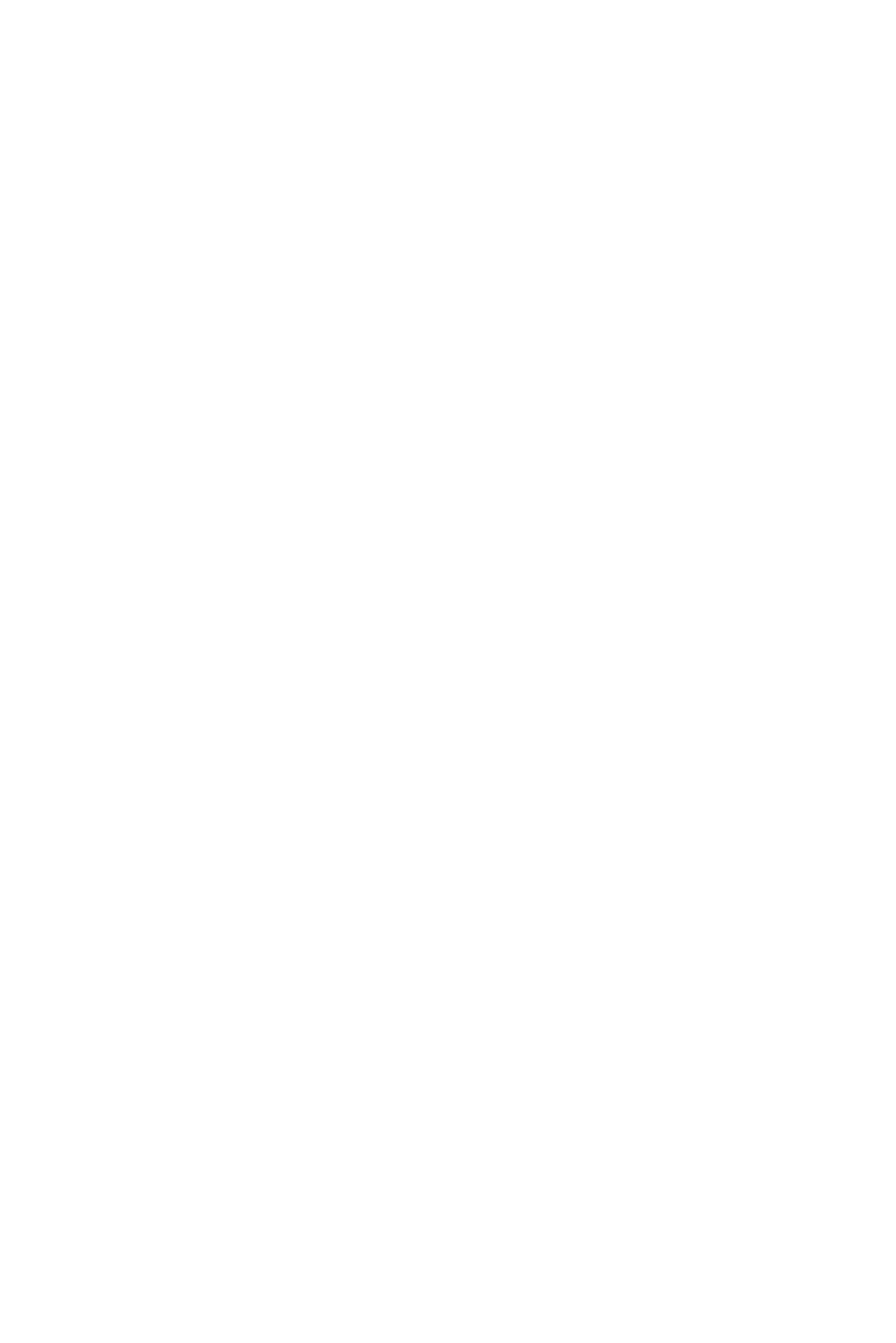
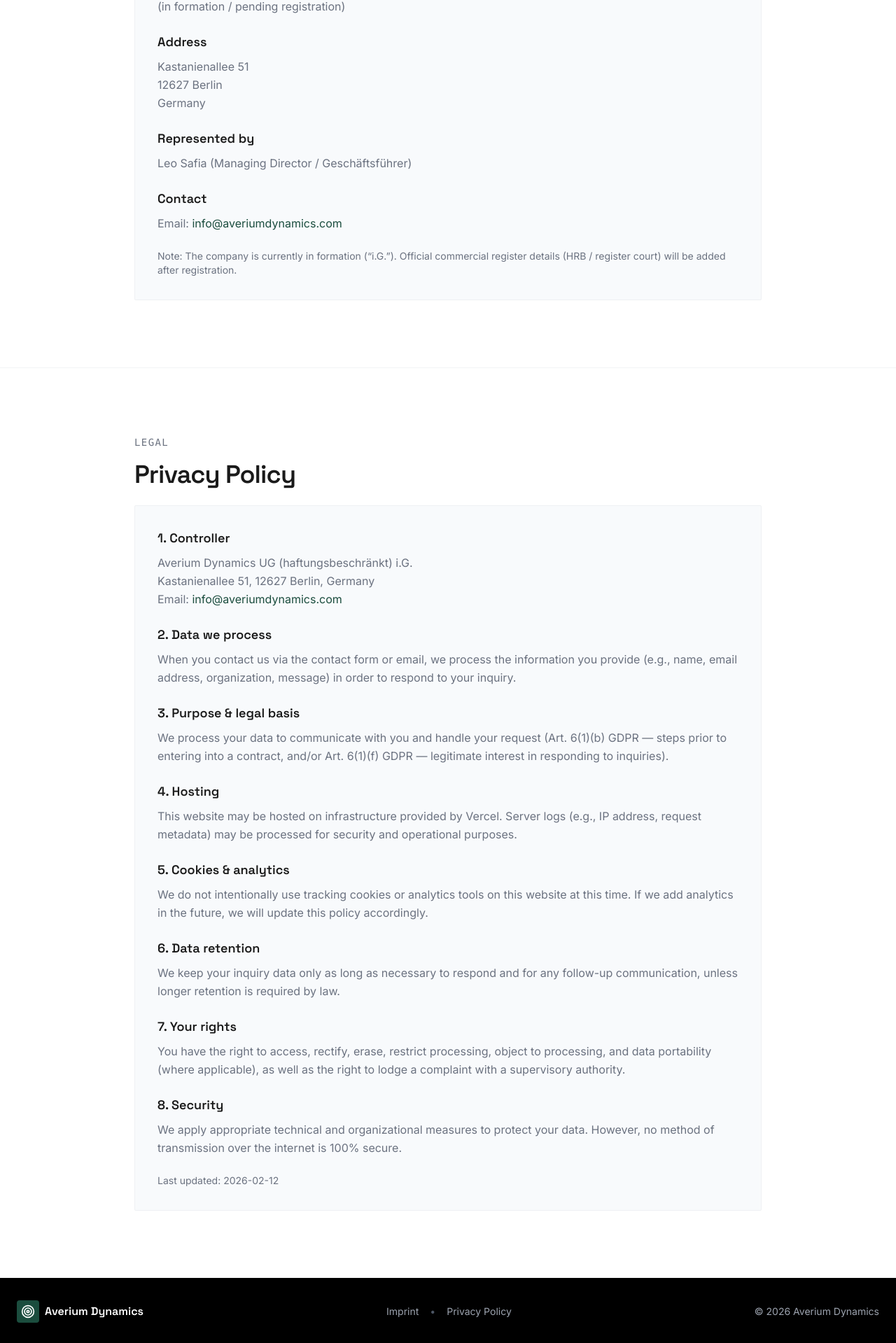
Before and after one commit to Averium-design/averium-dynamics, a React (Create React App) app: page / in a window 1280 px wide. Shown: the part 6083-8002 px from the top of the page at 70% size. Before the commit the page ends 5883 px from the top, so only its background shows below. Built offline with nearby package versions, Linux system fonts and the light colour scheme; the HTML template or start-up script is replaced by a standard one.

Commit message:
Update App.js

```diff
--- a/src/App.js
+++ b/src/App.js
@@ -333,6 +333,135 @@ function App() {
           </div>
         </div>
       </section>
+      {/* LEGAL */}
+<section id="imprint" className="py-16 md:py-24 bg-white border-t border-border/50">
+  <div className="container mx-auto px-6">
+    <div className="max-w-4xl mx-auto">
+      <p className="text-sm font-mono uppercase tracking-widest text-foreground-muted mb-4">LEGAL</p>
+      <h2 className="text-3xl md:text-4xl font-semibold tracking-tight text-foreground mb-6 font-heading">
+        Imprint
+      </h2>
+
+      <div className="bg-slate-50 border border-border/50 p-6 md:p-8 rounded-sm space-y-6">
+        <div>
+          <h3 className="text-lg font-semibold text-foreground mb-2">Company</h3>
+          <p className="text-foreground-muted leading-relaxed">
+            <strong>Averium Dynamics UG (haftungsbeschränkt) i.G.</strong><br />
+            (in formation / pending registration)
+          </p>
+        </div>
+
+        <div>
+          <h3 className="text-lg font-semibold text-foreground mb-2">Address</h3>
+          <p className="text-foreground-muted leading-relaxed">
+            Kastanienallee 51<br />
+            12627 Berlin<br />
+            Germany
+          </p>
+        </div>
+
+        <div>
+          <h3 className="text-lg font-semibold text-foreground mb-2">Represented by</h3>
+          <p className="text-foreground-muted leading-relaxed">
+            Leo Safia (Managing Director / Geschäftsführer)
+          </p>
+        </div>
+
+        <div>
+          <h3 className="text-lg font-semibold text-foreground mb-2">Contact</h3>
+          <p className="text-foreground-muted leading-relaxed">
+            Email: <a className="text-primary hover:underline" href="mailto:info@averiumdynamics.com">info@averiumdynamics.com</a>
+          </p>
+        </div>
+
+        <div className="text-sm text-foreground-muted">
+          Note: The company is currently in formation (“i.G.”). Official commercial register details (HRB / register court) will be added after registration.
+        </div>
+      </div>
+    </div>
+  </div>
+</section>
+
+<section id="privacy" className="py-16 md:py-24 bg-white border-t border-border/50">
+  <div className="container mx-auto px-6">
+    <div className="max-w-4xl mx-auto">
+      <p className="text-sm font-mono uppercase tracking-widest text-foreground-muted mb-4">LEGAL</p>
+      <h2 className="text-3xl md:text-4xl font-semibold tracking-tight text-foreground mb-6 font-heading">
+        Privacy Policy
+      </h2>
+
+      <div className="bg-slate-50 border border-border/50 p-6 md:p-8 rounded-sm space-y-6 text-foreground-muted leading-relaxed">
+        <div>
+          <h3 className="text-lg font-semibold text-foreground mb-2">1. Controller</h3>
+          <p>
+            Averium Dynamics UG (haftungsbeschränkt) i.G.<br />
+            Kastanienallee 51, 12627 Berlin, Germany<br />
+            Email: <a className="text-primary hover:underline" href="mailto:info@averiumdynamics.com">info@averiumdynamics.com</a>
+          </p>
+        </div>
+
+        <div>
+          <h3 className="text-lg font-semibold text-foreground mb-2">2. Data we process</h3>
+          <p>
+            When you contact us via the contact form or email, we process the information you provide (e.g., name, email address, organization, message)
+            in order to respond to your inquiry.
+          </p>
+        </div>
+
+        <div>
+          <h3 className="text-lg font-semibold text-foreground mb-2">3. Purpose & legal basis</h3>
+          <p>
+            We process your data to communicate with you and handle your request (Art. 6(1)(b) GDPR — steps prior to entering into a contract,
+            and/or Art. 6(1)(f) GDPR — legitimate interest in responding to inquiries).
+          </p>
+        </div>
+
+        <div>
+          <h3 className="text-lg font-semibold text-foreground mb-2">4. Hosting</h3>
+          <p>
+            This website may be hosted on infrastructure provided by Vercel. Server logs (e.g., IP address, request metadata) may be processed
+            for security and operational purposes.
+          </p>
+        </div>
+
+        <div>
+          <h3 className="text-lg font-semibold text-foreground mb-2">5. Cookies & analytics</h3>
+          <p>
+            We do not intentionally use tracking cookies or analytics tools on this website at this time.
+            If we add analytics in the future, we will update this policy accordingly.
+          </p>
+        </div>
+
+        <div>
+          <h3 className="text-lg font-semibold text-foreground mb-2">6. Data retention</h3>
+          <p>
+            We keep your inquiry data only as long as necessary to respond and for any follow-up communication,
+            unless longer retention is required by law.
+          </p>
+        </div>
+
+        <div>
+          <h3 className="text-lg font-semibold text-foreground mb-2">7. Your rights</h3>
+          <p>
+            You have the right to access, rectify, erase, restrict processing, object to processing, and data portability (where applicable),
+            as well as the right to lodge a complaint with a supervisory authority.
+          </p>
+        </div>
+
+        <div>
+          <h3 className="text-lg font-semibold text-foreground mb-2">8. Security</h3>
+          <p>
+            We apply appropriate technical and organizational measures to protect your data. However, no method of transmission over the internet is 100% secure.
+          </p>
+        </div>
+
+        <div className="text-sm text-foreground-muted">
+          Last updated: {new Date().toISOString().slice(0, 10)}
+        </div>
+      </div>
+    </div>
+  </div>
+</section>
 
       <footer className="bg-black text-gray-400 py-8">
   <div className="container mx-auto px-6">
@@ -343,7 +472,25 @@ function App() {
         </div>
         <span className="font-heading font-semibold text-white">Averium Dynamics</span>
       </div>
-            <div className="text-sm">© 2025 Averium Dynamics</div>
+
+      {/* NEW: footer legal links */}
+      <div className="flex items-center gap-4 text-sm">
+        <button
+          onClick={() => scrollToSection('imprint')}
+          className="hover:text-white transition-colors"
+        >
+          Imprint
+        </button>
+        <span className="text-gray-600">•</span>
+        <button
+          onClick={() => scrollToSection('privacy')}
+          className="hover:text-white transition-colors"
+        >
+          Privacy Policy
+        </button>
+      </div>
+
+      <div className="text-sm">© {new Date().getFullYear()} Averium Dynamics</div>
     </div>
   </div>
 </footer>
```
Lines whose indentation alone changed are shown as unchanged.
